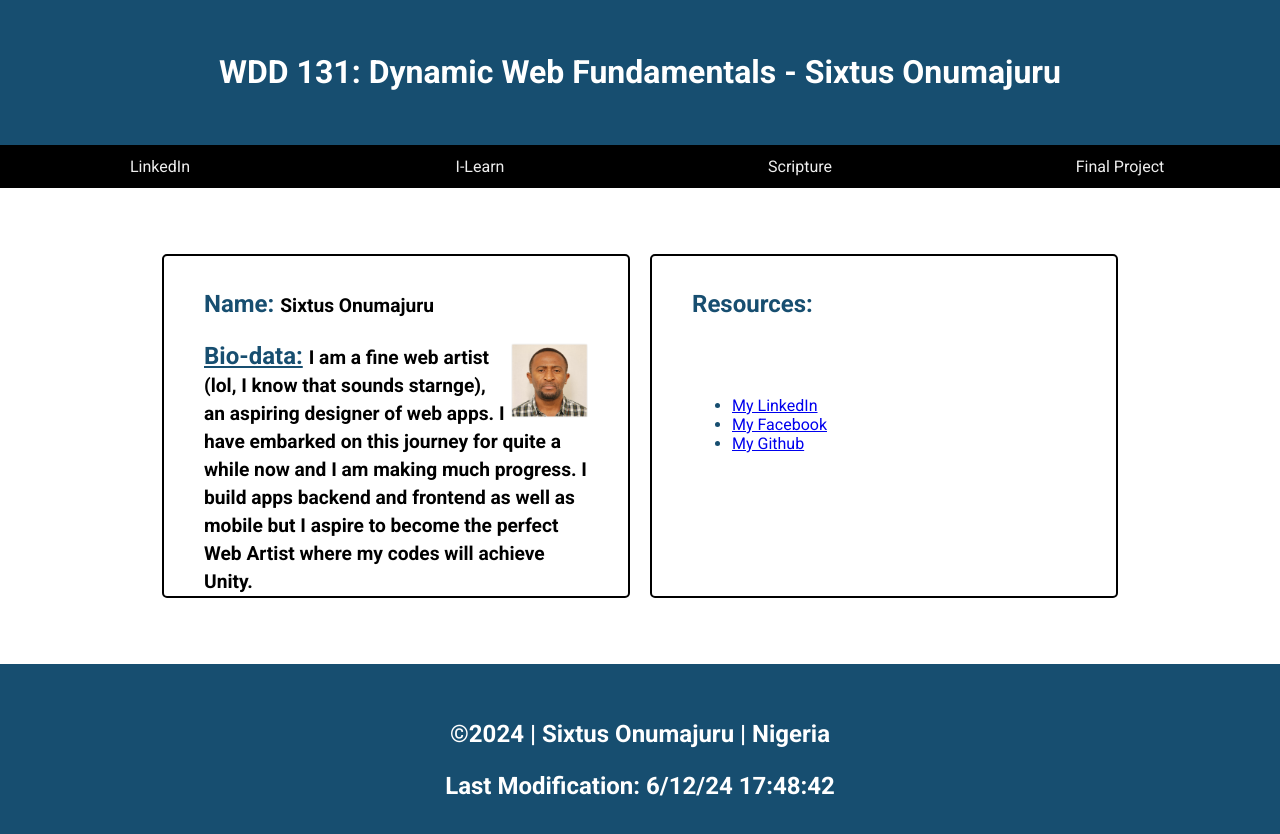
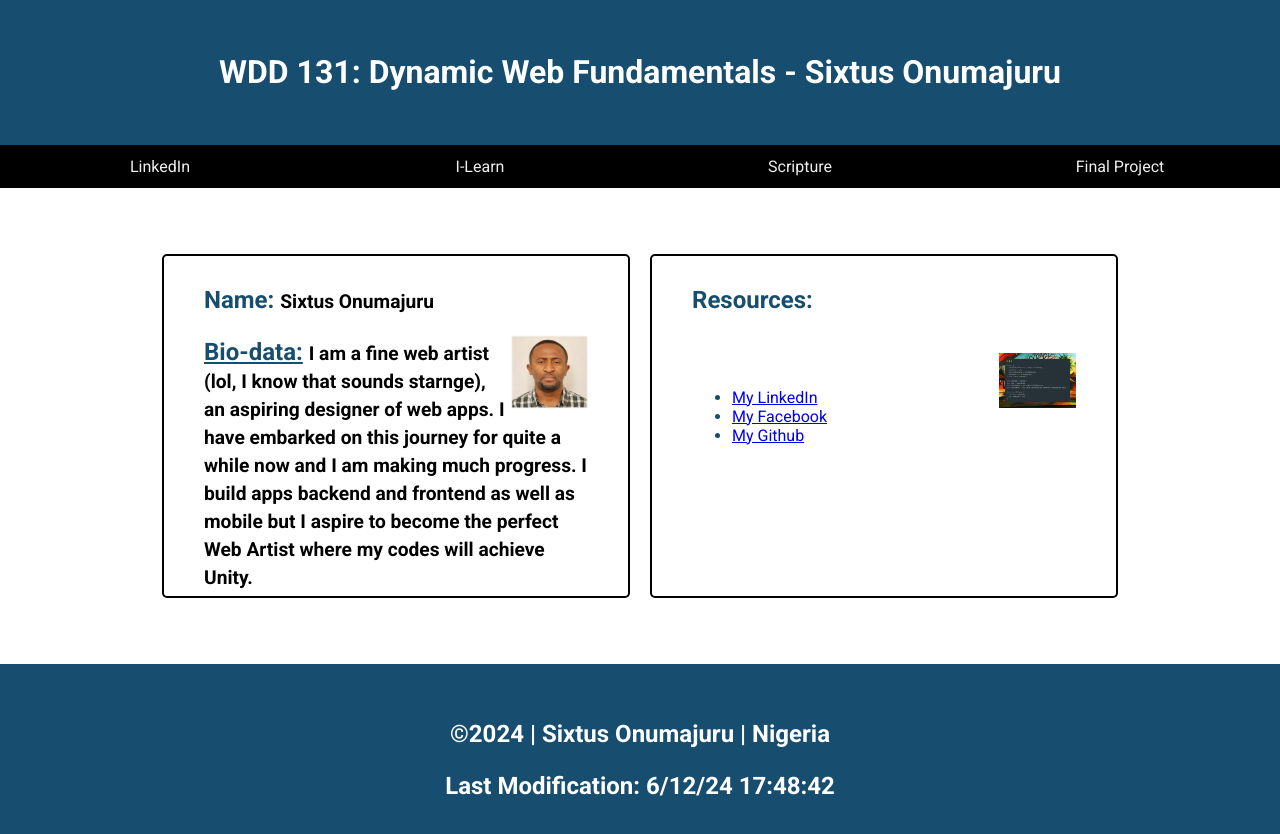
Before and after one commit to jiggabyte/wdd131, a plain HTML site: page index.html in a window 1280 px wide. Drawn offline with Linux system fonts and the light colour scheme.

Commit message:
bug fixed

```diff
--- a/index.html
+++ b/index.html
@@ -7,7 +7,7 @@
     <meta name="description" content="A sample web app created by Sixtus Onumajuru for WDD 131 - Dynamic Web Fundamentals review">
     <meta name="author" content="Sixtus Onumajuru">
     <title>Sixtus Onumajuru | WDD 131 - Dynamic Web Fundamentals</title>
-    <link rel="stylesheet" href="styles/base.css">
+    <link type="text/css" rel="stylesheet" href="styles/base.css">
     <script src="scripts/getdates.js" defer></script>
 
 </head>
@@ -24,7 +24,7 @@
     </header>
     <main>
         <section class="card">
-            <p>Name: <span class="card-span">Sixtus Onumajuru</span></p>
+            <h2>Name: <span class="card-span">Sixtus Onumajuru</span></h2>
             <img src="images/jiggy.png" alt="main-img">
 
             <p id="cardText"> <u>Bio-data:</u> <span class="card-span"> I am a fine web artist (lol, I know that sounds starnge),
@@ -35,9 +35,10 @@
 
         <section class="card">
 
-            <p class="card-p">Resources: </p>
+            <h2 class="card-p">Resources: </h2>
 
             <br>
+            <img src="images/other.jpg" alt="other-img">
             <br>
 
             <ul>
--- a/styles/base.css
+++ b/styles/base.css
@@ -45,6 +45,7 @@ main {
 main img {
     float: right;
     width: 20%;
+    max-width: 1000px;
 }
 
 .card {
```
Also changed, not shown: images/other.jpg (added).
